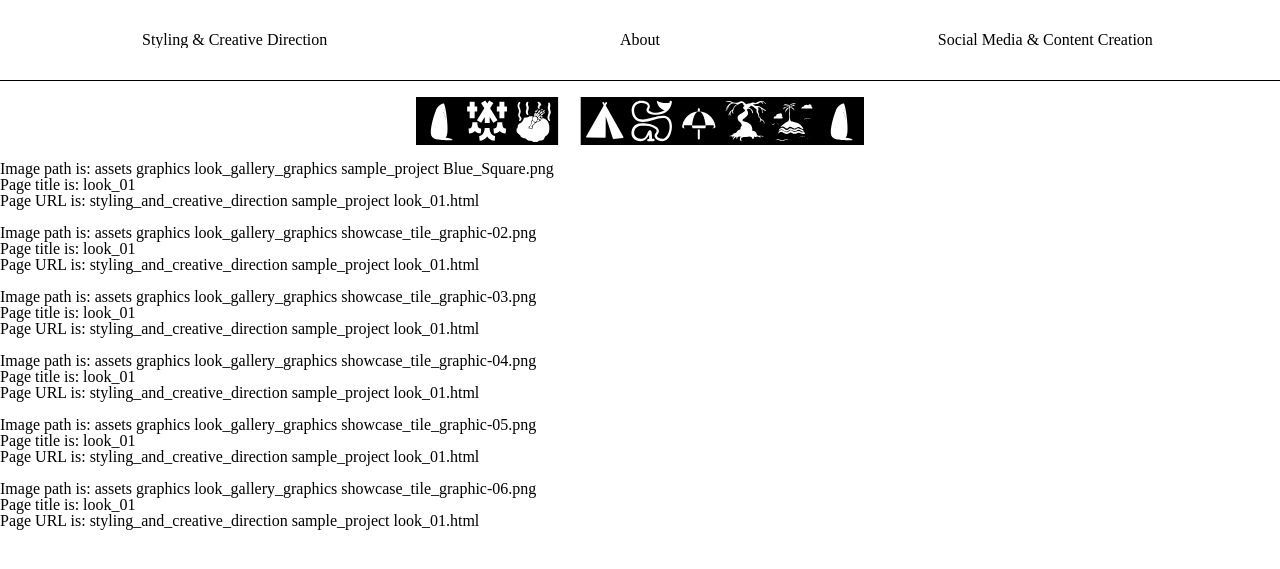
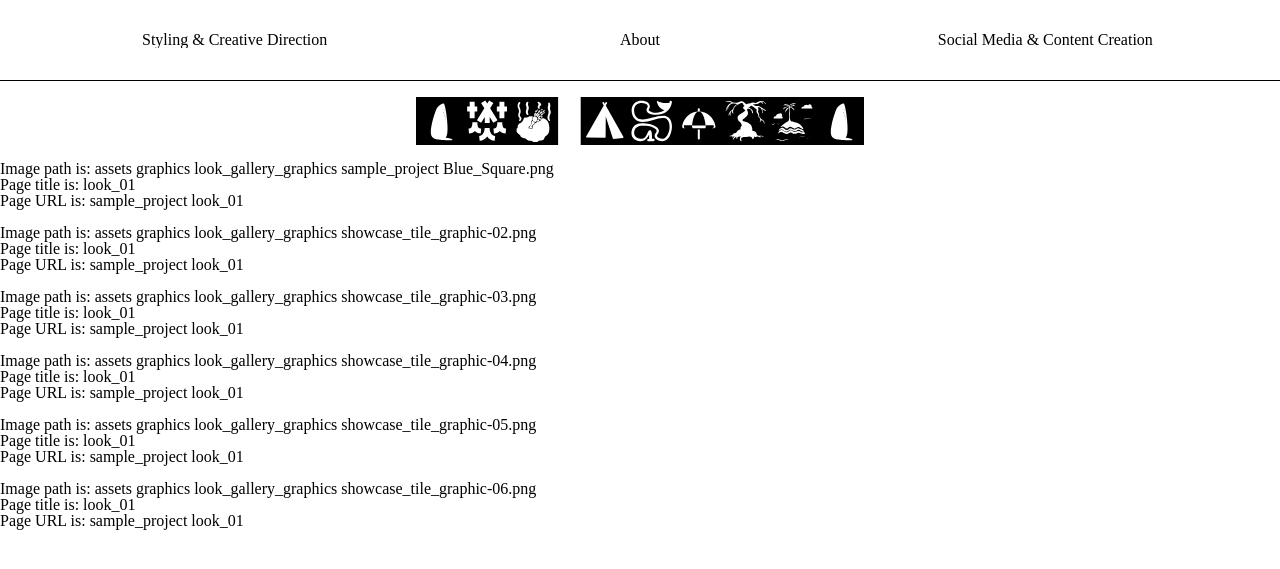
Before and after one commit to basharalidreesi/lab, a Jekyll site: the page built from _styling-and-creative-direction/sample-project/look-01.markdown, in a window 1280 px wide. Shown: the top 569 px of the page. Built offline with Jekyll 4.4.1, drawn with Linux system fonts in a browser that asks for light colours; some of the changed lines change nothing that is shown.

Commit message:
Update gallery.html

```diff
--- a/_layouts/gallery.html
+++ b/_layouts/gallery.html
@@ -6,8 +6,9 @@ layout: default
 {% for myimage in image_files %}
 	{% assign path = myimage.path | replace: "/", " " %}
 	{% assign title = page.title | downcase | replace: " ", "_" %}
+	{% assign url = page.url | replace: "/", " " | replace: "-", "_" | remove: "styling_and_creative_direction" | remove: ".html" %}
 	<p>Image path is: {{ path }}</p>
 	<p>Page title is: {{ title }}</p>
-	<p>Page URL is: {{ page.url | replace: "/", " " | replace: "-", "_" }}</p>
+	<p>Page URL is: {{ url }}</p>
 	<br>
 {% endfor %}
```
